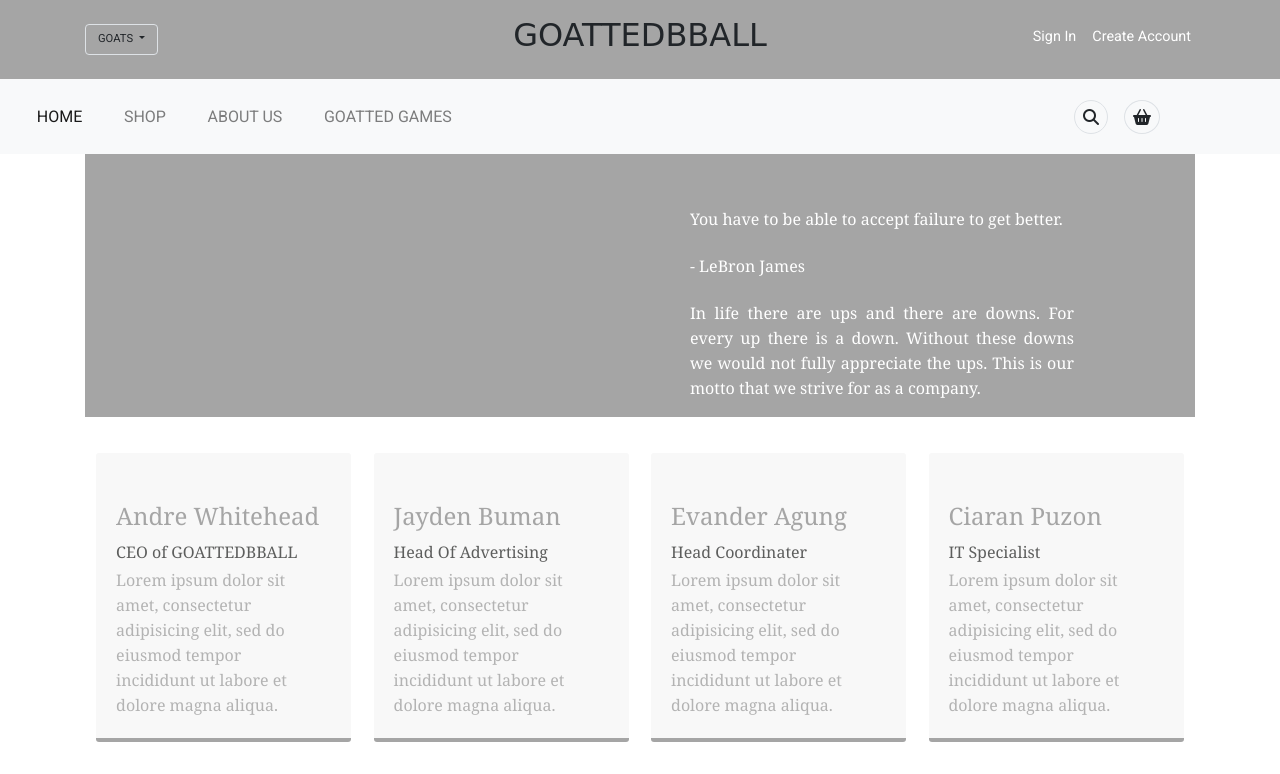
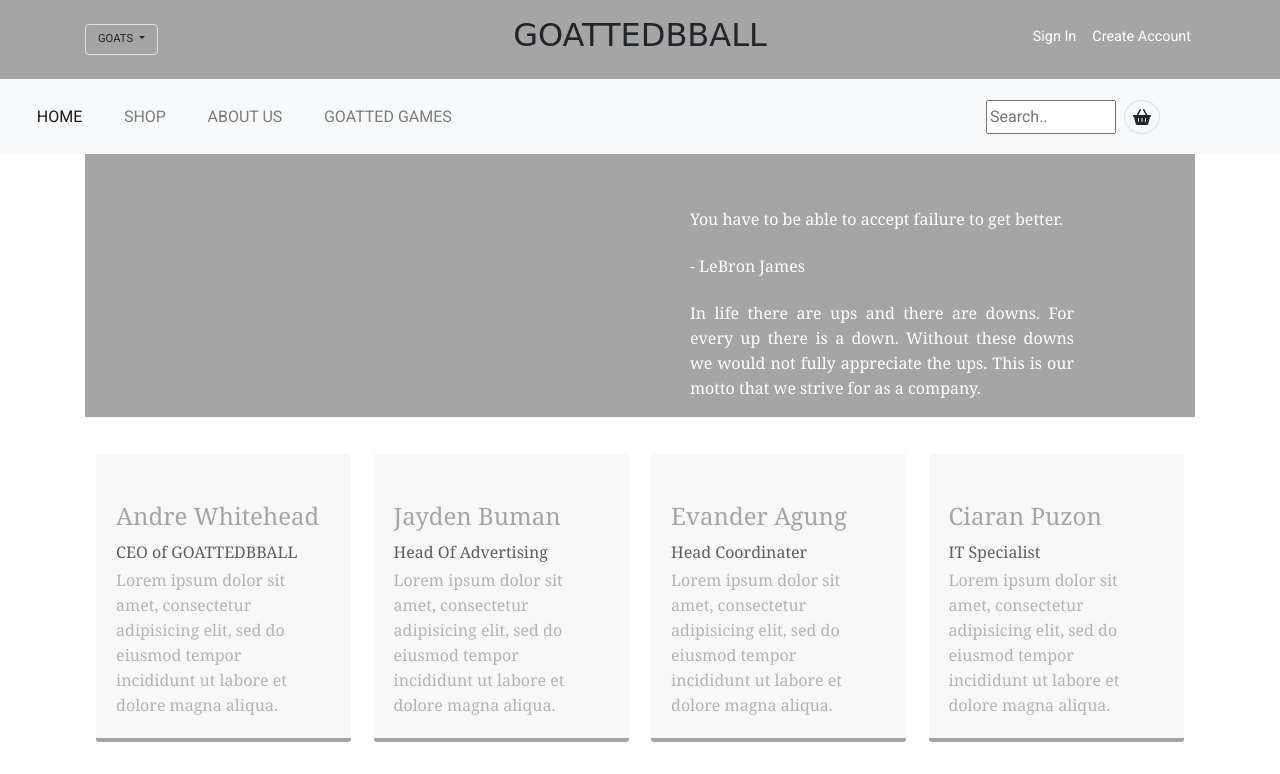
Before and after one commit to Cpuzon/AdamCiaran2, a plain HTML site: page About.html in a window 1280 px wide. Shown: the top 774 px of the page. Drawn offline with nearby package versions, Linux system fonts and the light colour scheme; a web font is replaced by a local one.

Commit message:
more changes

```diff
--- a/About.html
+++ b/About.html
@@ -92,8 +92,7 @@
               </ul>
             </div>
             <div class="navbar-nav">
-                <li class="nav-item border rounded-circle mx-2 search-icon">
-                    <i class="fas fa-search p-2"></i>
+              <input type="text" name="search" placeholder="Search..">
                 </li>
                 <li class="nav-item border rounded-circle mx-2 basket-icon">
                     <i class="fas fa-shopping-basket p-2"></i>
--- a/css/About.css
+++ b/css/About.css
@@ -12,6 +12,17 @@ margin-left: auto;
 margin-right: auto;
 
 }
+input[type=text] {
+    width: 130px;
+    -webkit-transition: width 0.4s ease-in-out;
+    transition: width 0.4s ease-in-out;
+  }
+
+  /* When the input field gets focus, change its width to 100% */
+  input[type=text]:focus {
+    width: 100%;
+  }
+
 
 .logo {
 color: #fff;
--- a/css/Games.css
+++ b/css/Games.css
@@ -71,6 +71,16 @@ header .site-title {
 .navbar-nav .nav-item .nav-link{
    padding: 0 1.3em;
 }
+input[type=text] {
+    width: 130px;
+    -webkit-transition: width 0.4s ease-in-out;
+    transition: width 0.4s ease-in-out;
+  }
+
+  /* When the input field gets focus, change its width to 100% */
+  input[type=text]:focus {
+    width: 100%;
+  }
 
 .navbar-nav .basket-icon{
     margin-right: 6.5rem !important;
--- a/css/Signup.css
+++ b/css/Signup.css
@@ -1,4 +1,5 @@
 * {box-sizing: border-box}
+
 
 /* Full-width input fields */
   input[type=text], input[type=password] {
```
Also changed, not shown: Games.html (+1 -2 lines), Store.html (+1 -2 lines), index.html (+1 -1 lines), assests/Profile-pic.jpg, css/style.css (line endings or trailing spaces).
